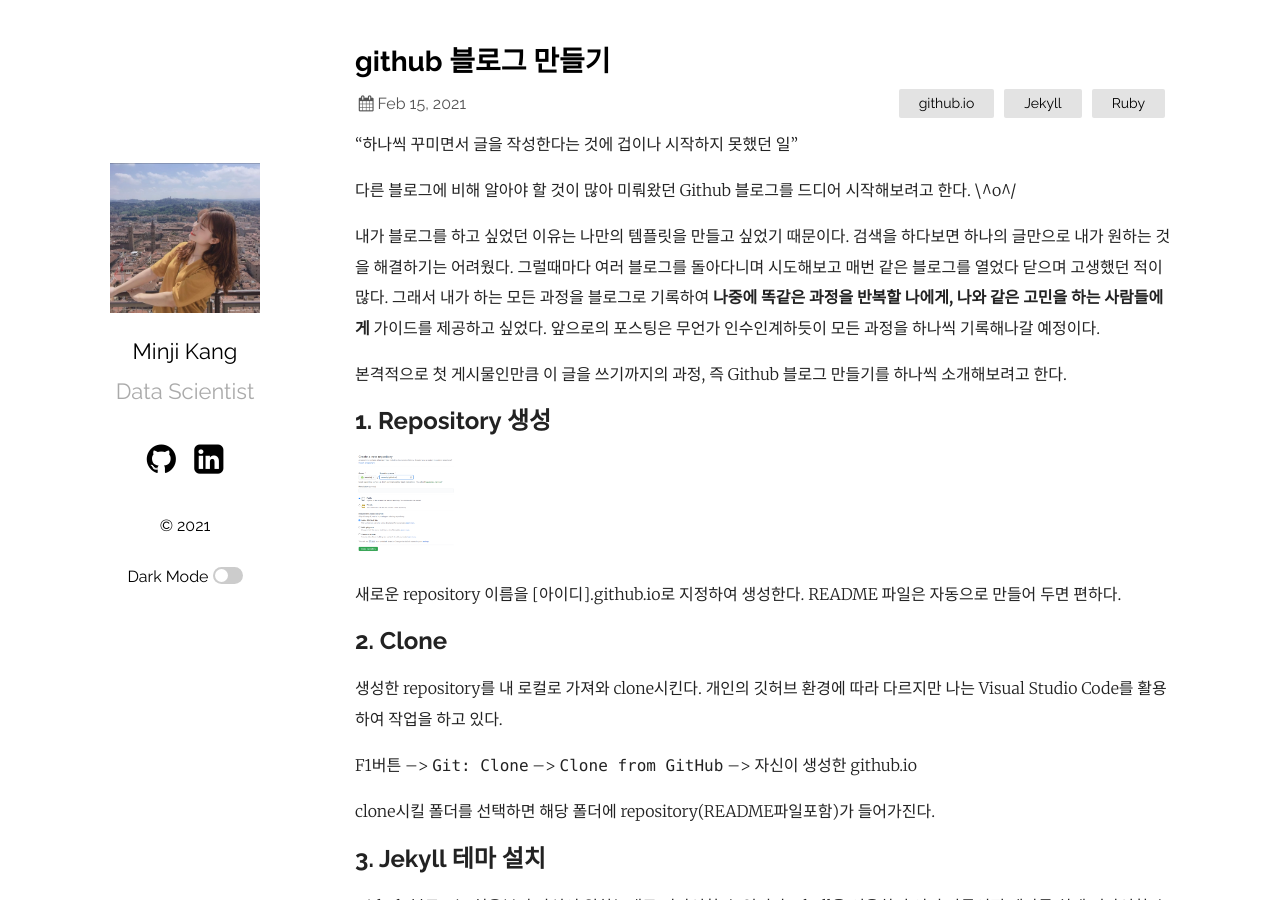
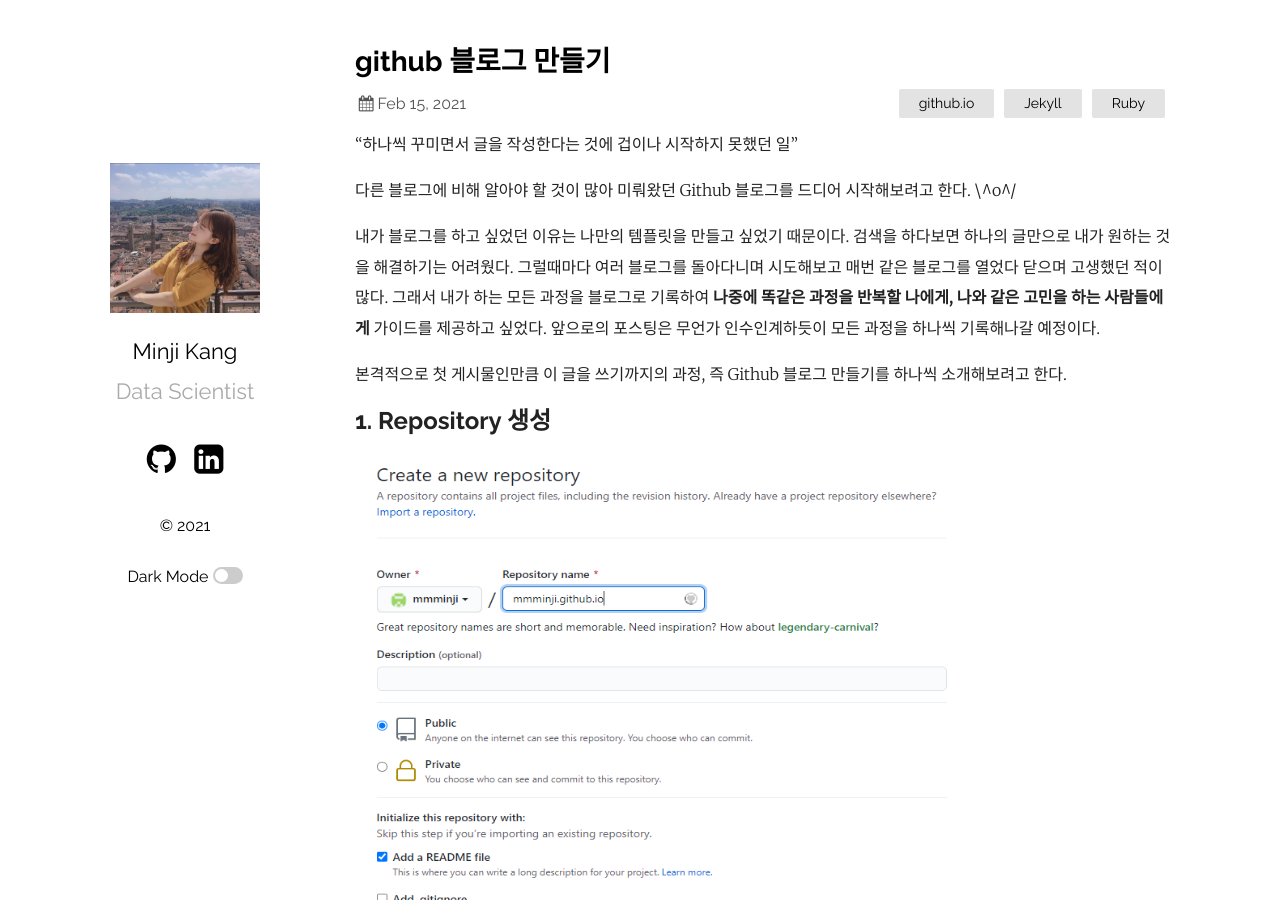
Before and after one commit to mmminji/mmminji.github.io, a Jekyll site: the page built from _posts/2021-02-15-github.io만들기.markdown, in a window 1280 px wide and 900 px high. Built offline with Jekyll 4.4.1, drawn with Linux system fonts in a browser that asks for light colours; comment, search, counter and statistics services are not loaded.

Commit message:
change img size

```diff
--- a/_posts/2021-02-15-github.io만들기.markdown
+++ b/_posts/2021-02-15-github.io만들기.markdown
@@ -15,7 +15,7 @@ categories: github.io Jekyll Ruby
 
 ## 1. Repository 생성
 
-![](https://github.com/mmminji/mmminji.github.io/blob/main/assets/post_pics/Create_a_new_repository.PNG?raw=true){: width="100" height="100"}
+![](https://github.com/mmminji/mmminji.github.io/blob/main/assets/post_pics/Create_a_new_repository.PNG?raw=true){: width="600" height="600"}
 
 새로운 repository 이름을 [아이디].github.io로 지정하여 생성한다. README 파일은 자동으로 만들어 두면 편하다.
 
@@ -31,23 +31,23 @@ clone시킬 폴더를 선택하면 해당 폴더에 repository(README파일포
 
 Github 블로그는 처음부터 자신이 원하는대로 디자인할 수 있지만 Jekyll을 이용하면 이미 만들어진 테마를 쉽게 디자인할 수 있다. [Jekyll 테마](http://jekyllthemes.org/) 사이트에서 원하는 테마를 선택하여 다운로드 한다. 이 중에서 내가 선택한 테마는 [Plainwhite](http://jekyllthemes.org/themes/PlainWhite-Jekyll/)이다.
 
-![](https://github.com/mmminji/mmminji.github.io/blob/main/assets/post_pics/jekyll_themes_plainwhite.PNG?raw=true)
+![](https://github.com/mmminji/mmminji.github.io/blob/main/assets/post_pics/jekyll_themes_plainwhite.PNG?raw=true){: width="600" height="600"}
 
 다운받은 파일을 압축을 풀고 아까 clone한 폴더에 모든 파일을 옮긴다.
 
-![](https://github.com/mmminji/mmminji.github.io/blob/main/assets/post_pics/clone_folder.PNG?raw=true)
+![](https://github.com/mmminji/mmminji.github.io/blob/main/assets/post_pics/clone_folder.PNG?raw=true){: width="300" height="400"}
 
 ## 4. Ruby 설치
 
 Jekyll이 Ruby로 만들어졌기 때문에 윈도우 OS의 경우 Ruby Devkit이 필요하다. [Ruby Installer](https://rubyinstaller.org/downloads/) 사이트에서 => 표시된 Ruby+Devkit를 설치한다.
 
-![](https://github.com/mmminji/mmminji.github.io/blob/main/assets/post_pics/ruby_installer.PNG?raw=true)
+![](https://github.com/mmminji/mmminji.github.io/blob/main/assets/post_pics/ruby_installer.PNG?raw=true){: width="600" height="600"}
 
 ## 5. Jekyll 설치
 
 3번에서는 Jekyll 테마를 설치했을 뿐이고, 이번에는 Ruby를 통해 Jekyll을 설치해야 한다.
 
-![](https://github.com/mmminji/mmminji.github.io/blob/main/assets/post_pics/command_ruby.png?raw=true)
+![](https://github.com/mmminji/mmminji.github.io/blob/main/assets/post_pics/command_ruby.png?raw=true){: width="500" height="300"}
 
 Ruby 콘솔창에서 repository가 있는 폴더로 들어간 후, 다음 명령어로 Jekyll에 필요한 패키지들을 설치한다.
 
@@ -65,7 +65,7 @@ gem install tzinfo-data
 
 간단하게 vscode에서 push 하는 방법을 소개하자면 아래 그림 순서에 맞춰서 하면 된다. (2번에서 이미 클론한 상태라고 가정)
 
-![](https://github.com/mmminji/mmminji.github.io/blob/main/assets/post_pics/vscode_git_push.png?raw=true)
+![](https://github.com/mmminji/mmminji.github.io/blob/main/assets/post_pics/vscode_git_push.png?raw=true){: width="400" height="400"}
 
 여기까지 하면 나만의 Github 블로그를 시작할 수 있다. 막상 해보면 어렵진 않지만 여러 가지를 찾아봐야한다는 진입장벽이 있는 것 같다.
 
```
